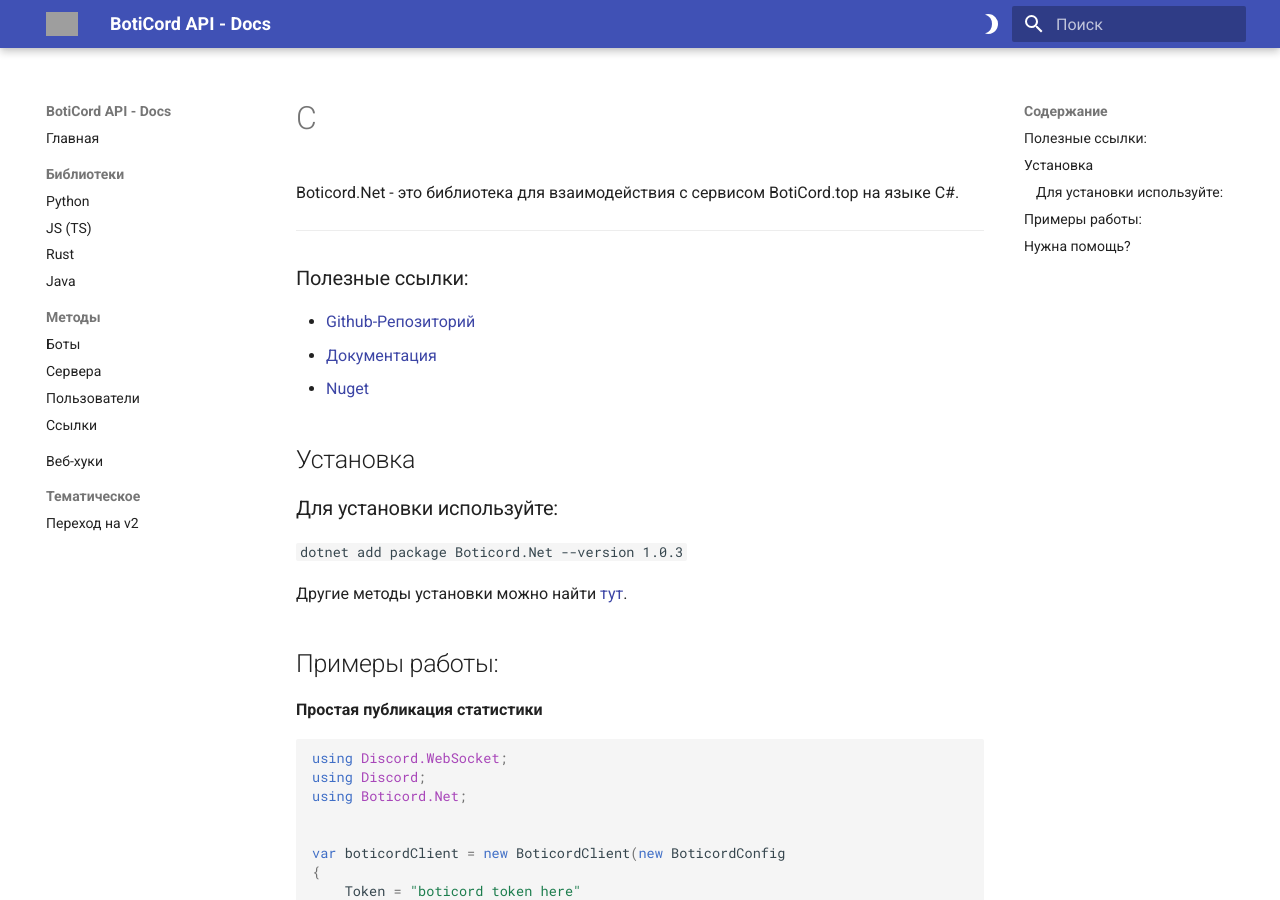
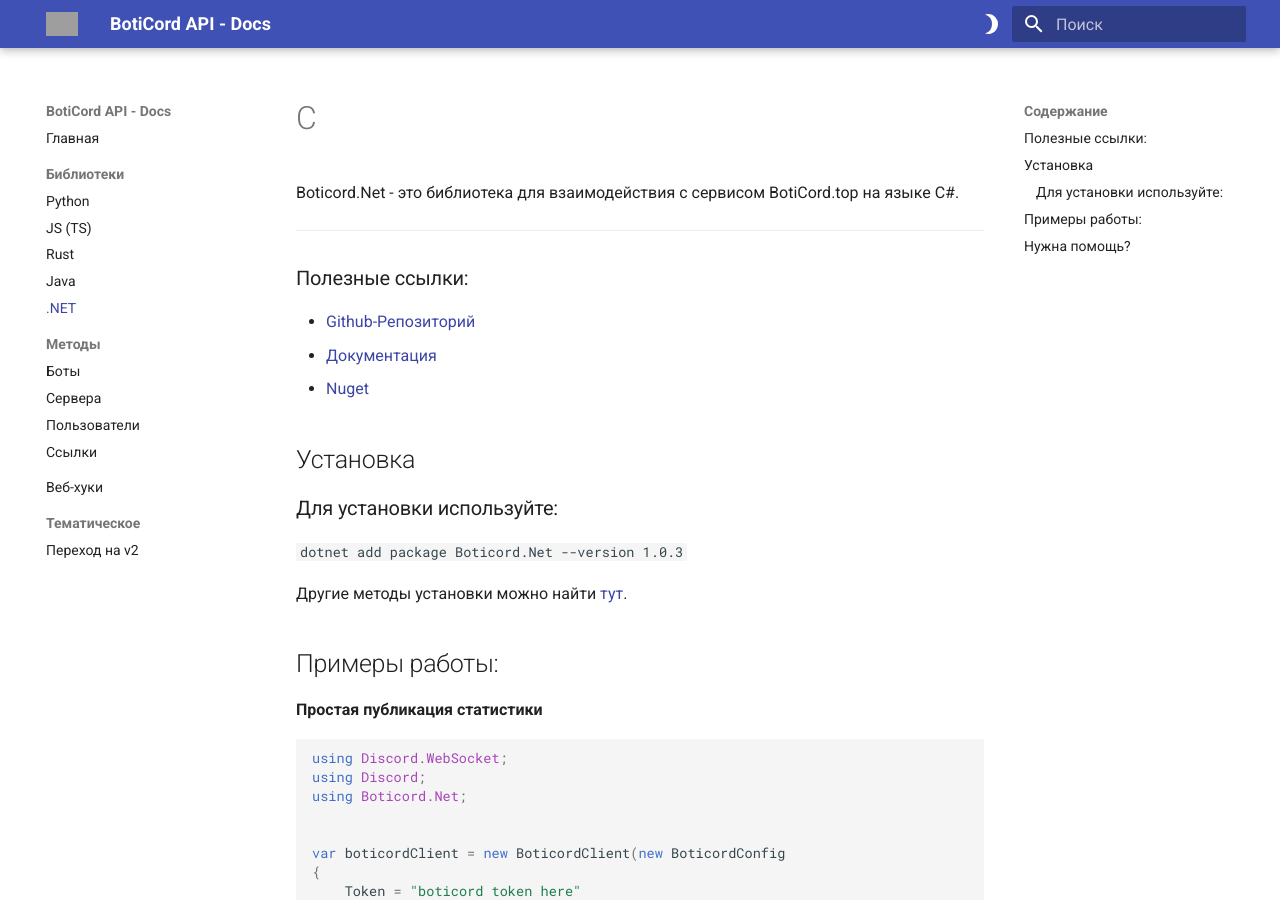
Before and after one commit to boticord/docs, an MkDocs documentation site: the page built from docs/libraries/boticordnet.md, in a window 1280 px wide and 900 px high. Built offline with MkDocs 1.6.1 and Material for MkDocs 9.7.7, drawn with Linux system fonts in a browser that asks for light colours; grey boxes are pictures that could not be loaded.

Commit message:
Update mkdocs.yml

```diff
--- a/mkdocs.yml
+++ b/mkdocs.yml
@@ -57,6 +57,7 @@
       - JS (TS): libraries/boticordjs.md
       - Rust: libraries/boticordrs.md
       - Java: libraries/boticordjava.md
+      - .NET: libraries/boticordnet.md
   - Методы:
       - Боты: methods/bots.md
       - Сервера: methods/servers.md
```
